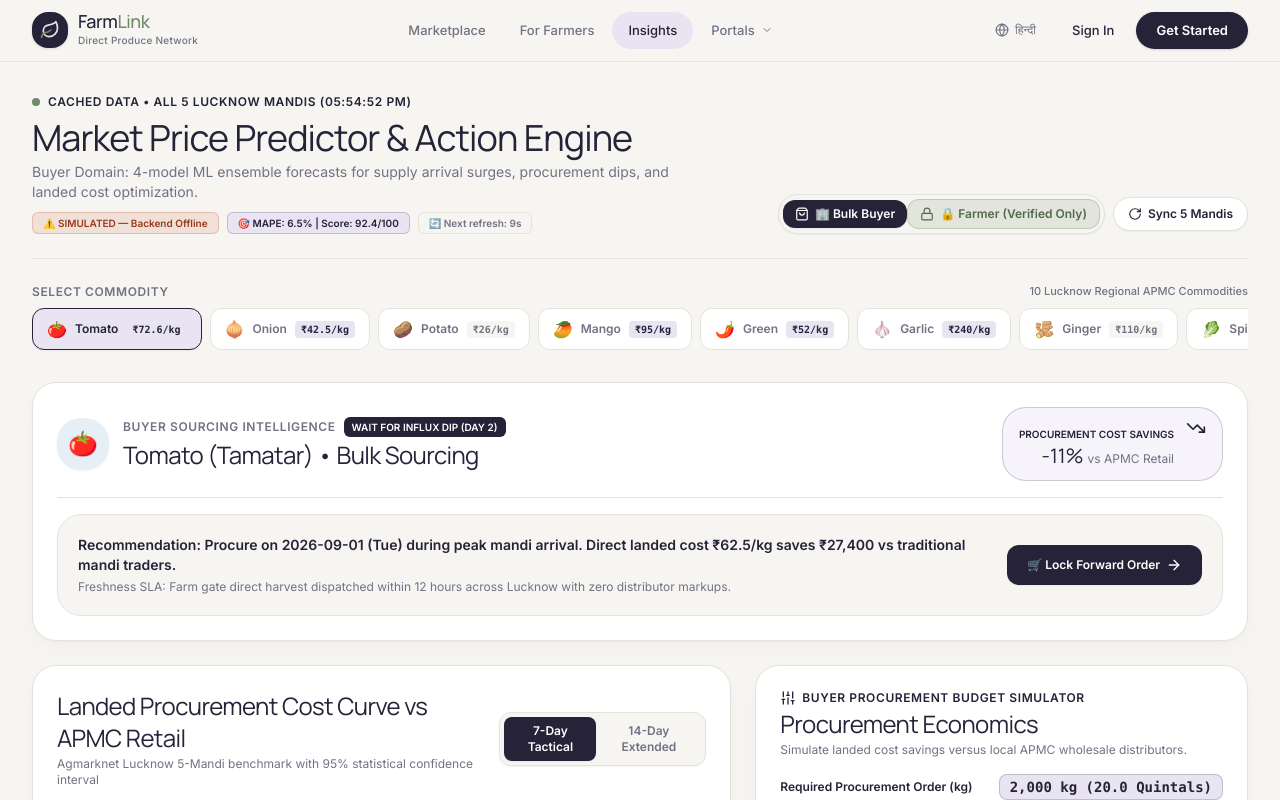
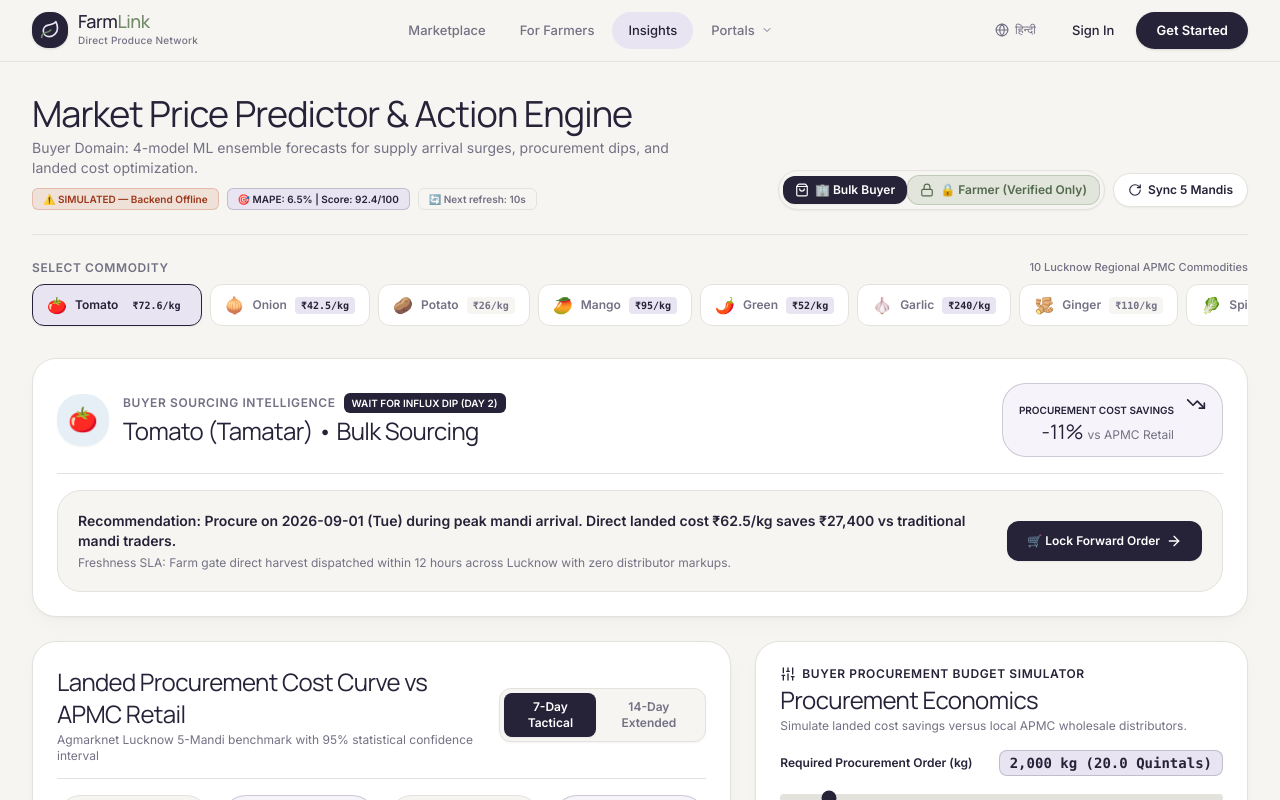
Before and after one commit to vishsaco/farmlink-direct, a Next.js app in the folder frontend/: page /predict in a window 1280 px wide. Shown: the top 800 px of the page. Built offline with nearby package versions, Linux system fonts and the light colour scheme; no server answers.

Commit message:
fix(ui): remove 'CACHED DATA • ALL 5 LUCKNOW MANDIS' indicator from predict page header

```diff
--- a/frontend/src/app/predict/page.tsx
+++ b/frontend/src/app/predict/page.tsx
@@ -978,14 +978,6 @@ export default function MarketPredictorPage() {
         {/* Top Editorial Header Banner with Live Agmarknet Beacon */}
         <div className="flex flex-col md:flex-row md:items-end justify-between gap-4 border-b border-[#E4E2DD] pb-6">
           <div>
-            <div className="flex items-center gap-2 text-xs font-semibold text-[#262238] uppercase tracking-wider mb-2">
-              <span className={`flex h-2 w-2 rounded-full ${isLiveApi ? "bg-emerald-600" : "bg-[#718A68]"} animate-pulse`} />
-              <span>
-                {lang === "hi"
-                  ? `${isLiveApi ? "लाइव" : "ऑफलाइन"} डेटा • लखनऊ की 5 प्रमुख मंडियां (अपडेट: ${lastSyncTime})`
-                  : `${isLiveApi ? "LIVE" : "Cached"} Data • All 5 Lucknow Mandis (${lastSyncTime})`}
-              </span>
-            </div>
             <h1 className="font-serif text-3xl sm:text-4xl text-[#262238] font-normal tracking-tight">
               {lang === "hi" ? "बाज़ार मूल्य पूर्वानुमान व निर्णय इंजन" : "Market Price Predictor & Action Engine"}
             </h1>
```
